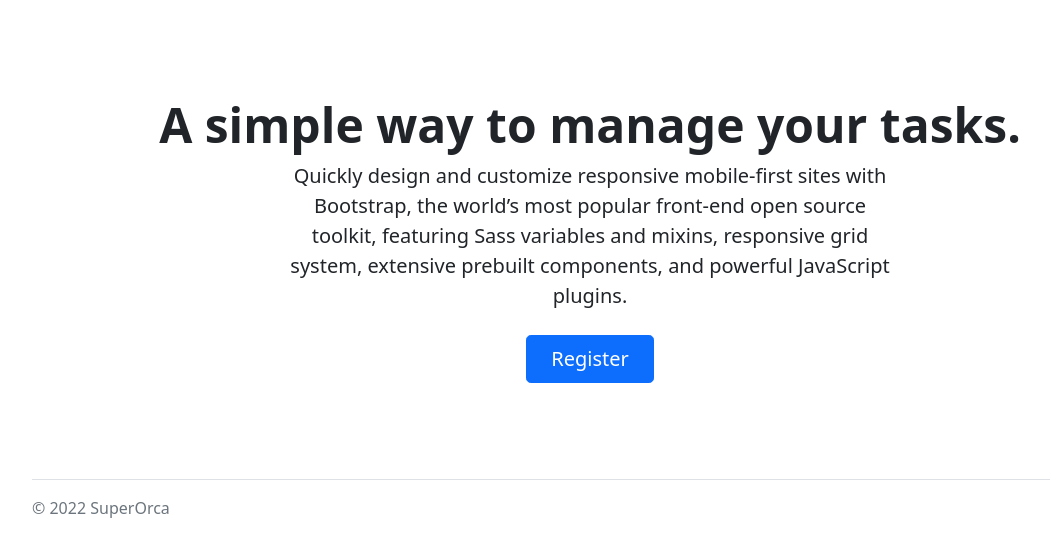
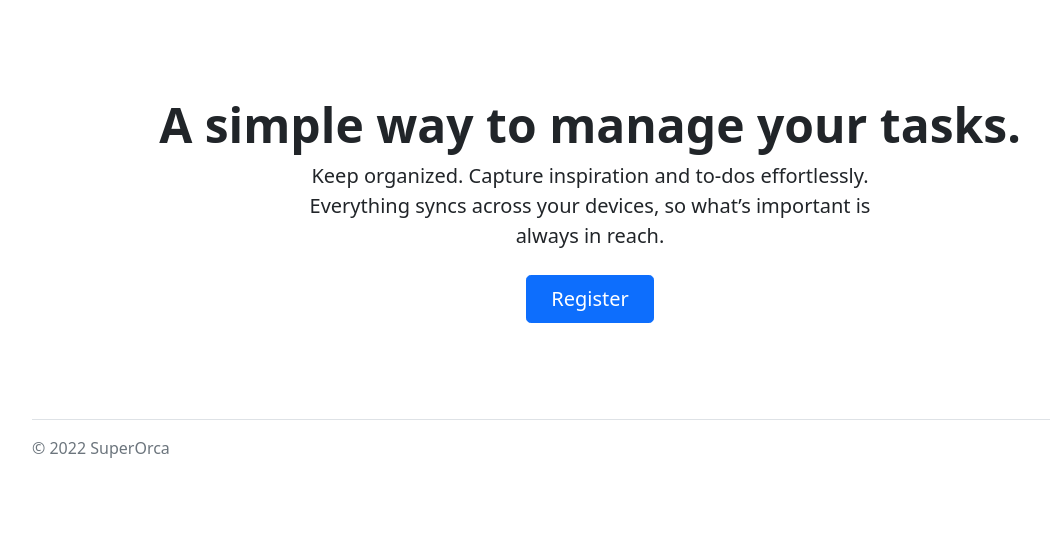
Before and after one commit to SuperOrca/Notes, a Flask app: page / in a window 1280 px wide. Shown: the part 99-650 px from the top of the page, without its empty margins (50-1100 px from the left). Run offline with Flask 2, Linux system fonts and the light colour scheme.

Commit message:
improved description

```diff
--- a/app/templates/index.html
+++ b/app/templates/index.html
@@ -36,10 +36,8 @@
   <h1 class="display-5 fw-bold">A simple way to manage your tasks.</h1>
   <div class="col-lg-6 mx-auto">
     <p class="lead mb-4">
-      Quickly design and customize responsive mobile-first sites with Bootstrap,
-      the world’s most popular front-end open source toolkit, featuring Sass
-      variables and mixins, responsive grid system, extensive prebuilt
-      components, and powerful JavaScript plugins.
+      Keep organized. Capture inspiration and to-dos effortlessly. Everything
+      syncs across your devices, so what’s important is always in reach.
     </p>
     <div class="d-grid gap-2 d-sm-flex justify-content-sm-center">
       <a
```
